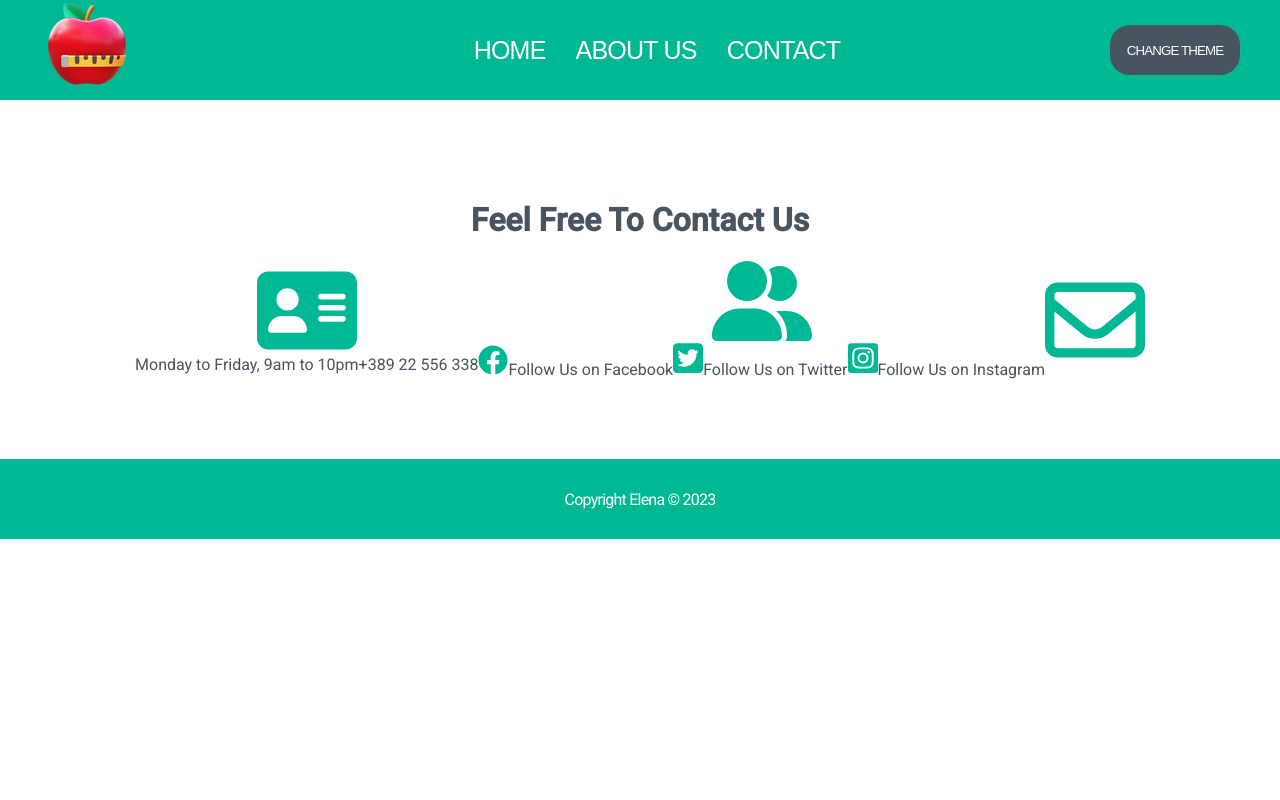
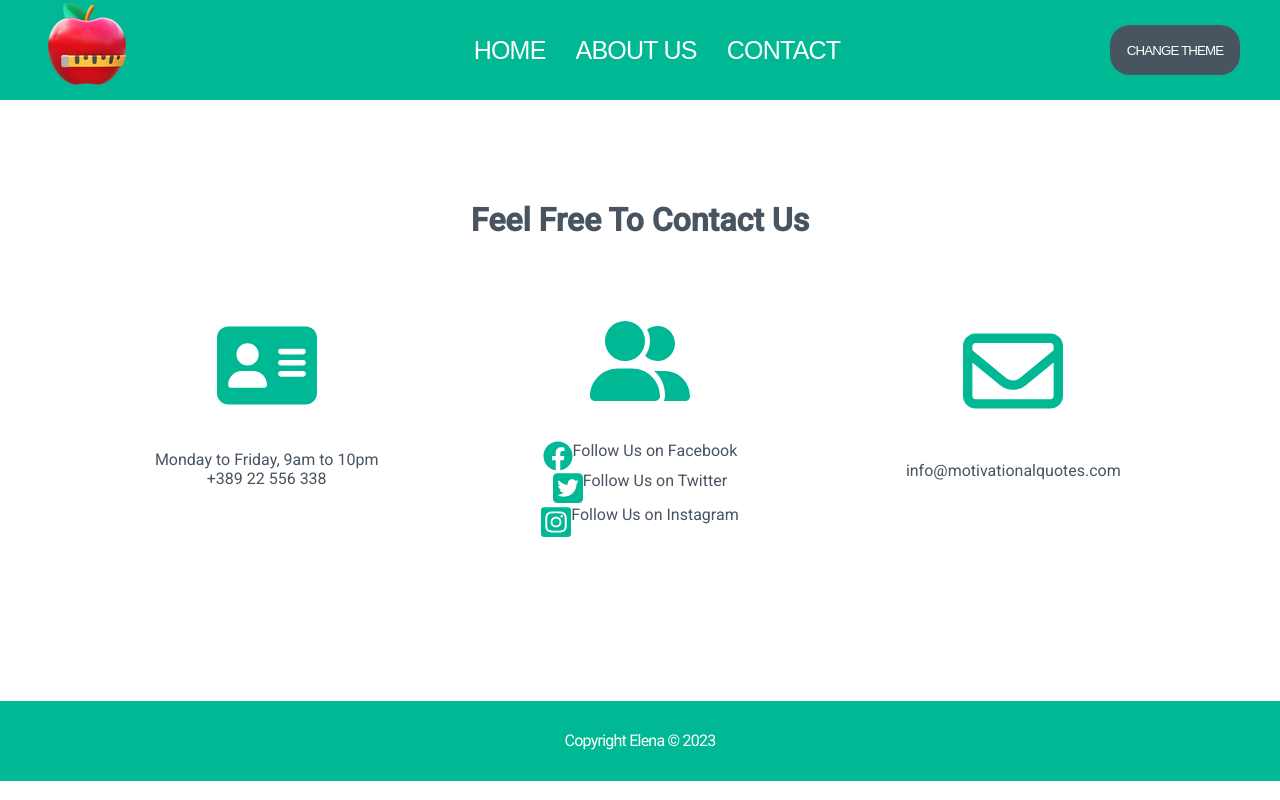
Before and after one commit to elenagro/beginner-web-dev-test, a React (Create React App) app: page /contact in a window 1280 px wide. Built offline with nearby package versions, Linux system fonts and the light colour scheme.

Commit message:
contact page not finished

```diff
--- a/src/pages/Contact/Contact.jsx
+++ b/src/pages/Contact/Contact.jsx
@@ -12,32 +12,45 @@ import "./Contact.scss";
 const Contact = () => {
   return (
     <Wrapper>
+      <div className="contact">
         <h1>Feel Free To Contact Us</h1>
-      <div className="contact">
+        <div className="contact-form">
           <div className="contact-box">
             <img
               src={phoneContact}
               alt="Phone Contact"
               className="contact-icon"
             />
-          <div>
-            <span>Monday to Friday, 9am to 10pm</span>
+            <div className="phone-info">
+              <p>Monday to Friday, 9am to 10pm</p>
               <span>+389 22 556 338</span>
             </div>
           </div>
           <div className="contact-box">
-          <img src={socialMedia} alt="Social Media" className="contact-icon" />
+            <img
+              src={socialMedia}
+              alt="Social Media"
+              className="contact-icon"
+            />
             <div className="social-mediums">
-            <img src={facebook} alt="Facebook" className="s-media" />
-            <span>Follow Us on Facebook</span>
-            <img src={twitter} alt="Twitter" className="s-media" />
-            <span>Follow Us on Twitter</span>
-            <img src={instagram} alt="Instagram" className="s-media" />
-            <span>Follow Us on Instagram</span>
+              <div className="s-media">
+                <img src={facebook} alt="Facebook" />
+                <p>Follow Us on Facebook</p>
+              </div>
+              <div className="s-media">
+                <img src={twitter} alt="Twitter" />
+                <p>Follow Us on Twitter</p>
+              </div>
+              <div className="s-media">
+                <img src={instagram} alt="Instagram" />
+                <p>Follow Us on Instagram</p>
+              </div>
             </div>
           </div>
           <div className="contact-box">
             <img src={eMail} alt="E-mail" className="contact-icon" />
+            <span>info@motivationalquotes.com</span>
+          </div>
         </div>
       </div>
     </Wrapper>
--- a/src/pages/Contact/Contact.scss
+++ b/src/pages/Contact/Contact.scss
@@ -1,26 +1,75 @@
 .contact {
+  width: 100%;
   display: flex;
-  justify-content: center;
+  flex-direction: column;
+  justify-content: space-between;
+  align-items: center;
+  // padding: 40px;
+  gap: 60px;
+}
+
+.contact-form {
+  width: 100%;
+  display: flex;
+  justify-content: space-around;
   align-items: center;
 }
 
+.contact-form {
   .contact-box {
     display: flex;
     flex-direction: column;
-  justify-content: center;
+    // justify-content: space-between;
+    align-items: center;
+    width: 300px;
+    height: 300px;
+  }
+  .contact-icon {
+    width: 100px;
+    padding-bottom: 40px;
+  }
+  .phone-info {
+    display: flex;
+    flex-direction: column;
     align-items: center;
   }
-
-.contact-icon {
-  width: 100px;
-}
-
-.s-mediums {
+  .social-mediums {
     display: flex;
     flex-direction: column;
-  justify-content: center;
+
     align-items: center;
   }
   .s-media {
+    display: flex;
+  }
+}
+
+.contact-box {
+  img {
     width: 30px;
   }
+  p {
+    margin: 0px;
+  }
+}
+
+// .contact-box {
+//   display: flex;
+//   flex-direction: column;
+//   justify-content: center;
+//   align-items: center;
+// }
+
+// .contact-icon {
+//   width: 100px;
+// }
+
+// .social-mediums {
+//   display: flex;
+//   flex-direction: column;
+//   justify-content: center;
+//   align-items: center;
+// }
+// .s-media {
+//   width: 30px;
+// }
```
Lines whose indentation alone changed are shown as unchanged.
